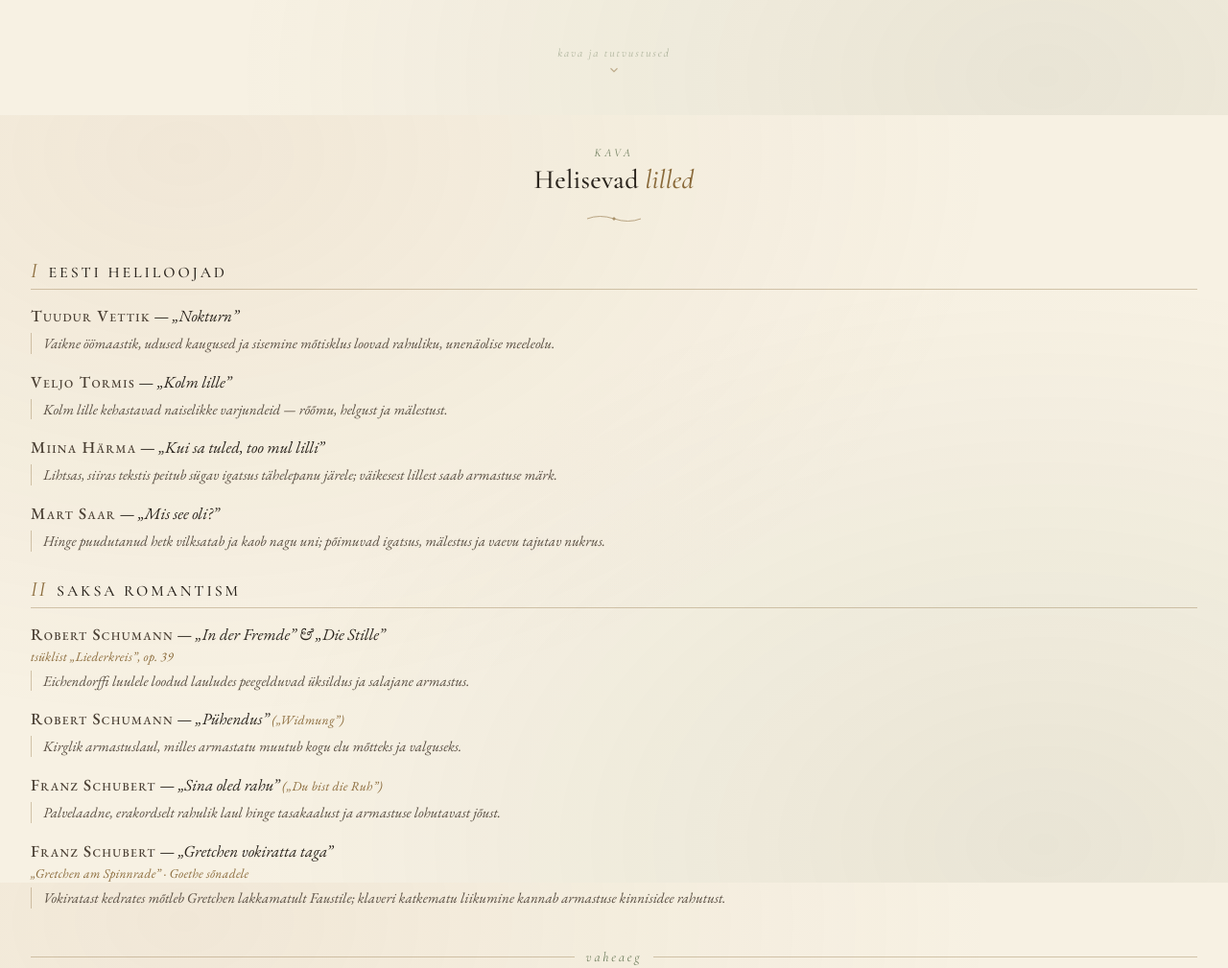
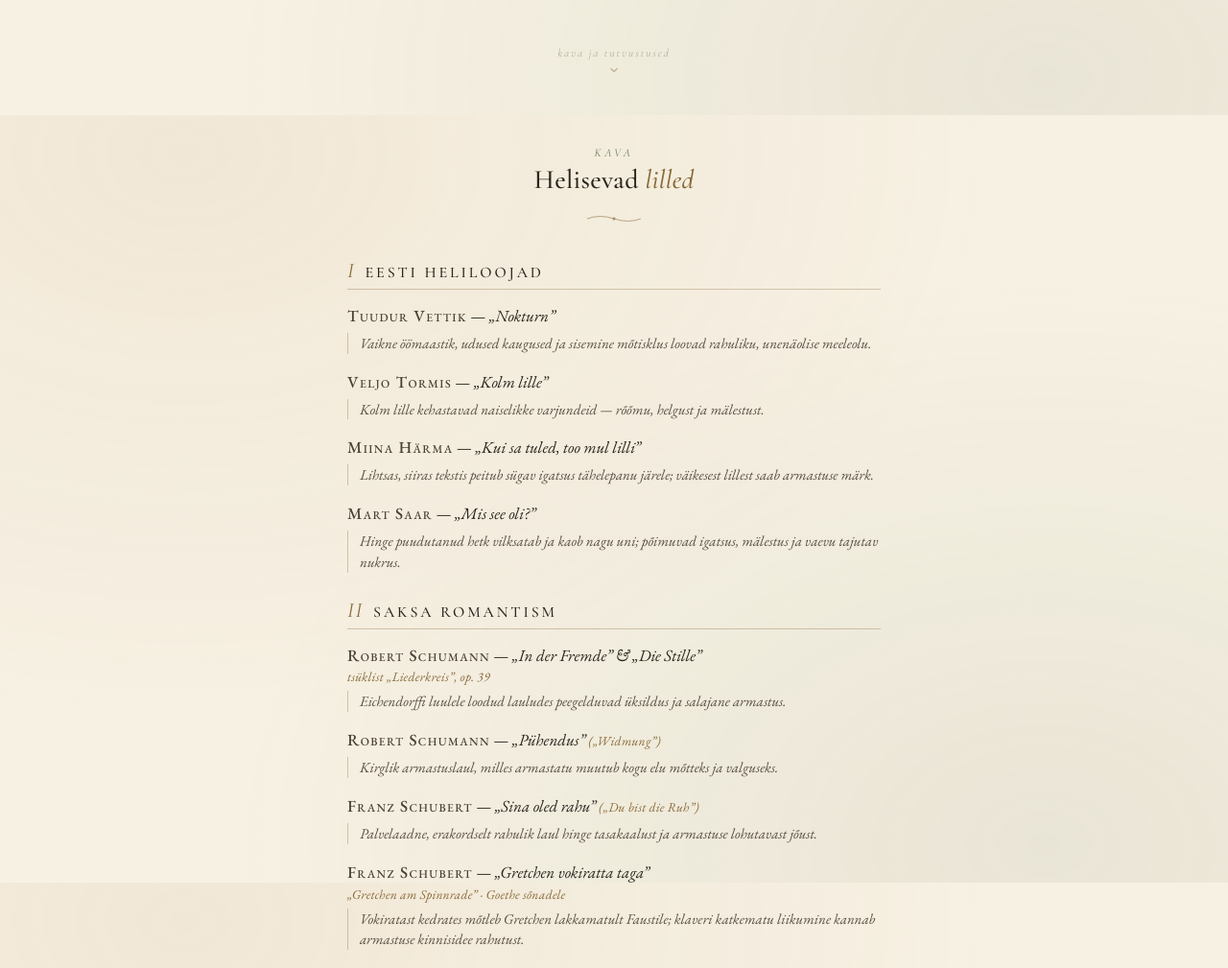
Before and after one commit to aivo0/aivo0.github.io, a plain HTML site: page index.html in a window 1280 px wide. Shown: the part 680-1689 px from the top of the page at 96% size. Drawn offline with nearby package versions, Linux system fonts and the light colour scheme.

Commit message:
Constrain content width on desktop to centered reading column

```diff
--- a/index.html
+++ b/index.html
@@ -52,6 +52,16 @@
     max-width: 560px;
     margin: 0 auto;
     padding: 0 24px;
+  }
+
+  /* Constrain every page section to a centered reading column */
+  .cover,
+  .program,
+  .bio,
+  .footer {
+    max-width: 620px;
+    margin-left: auto;
+    margin-right: auto;
   }
 
   /* ============================================================ */
```
